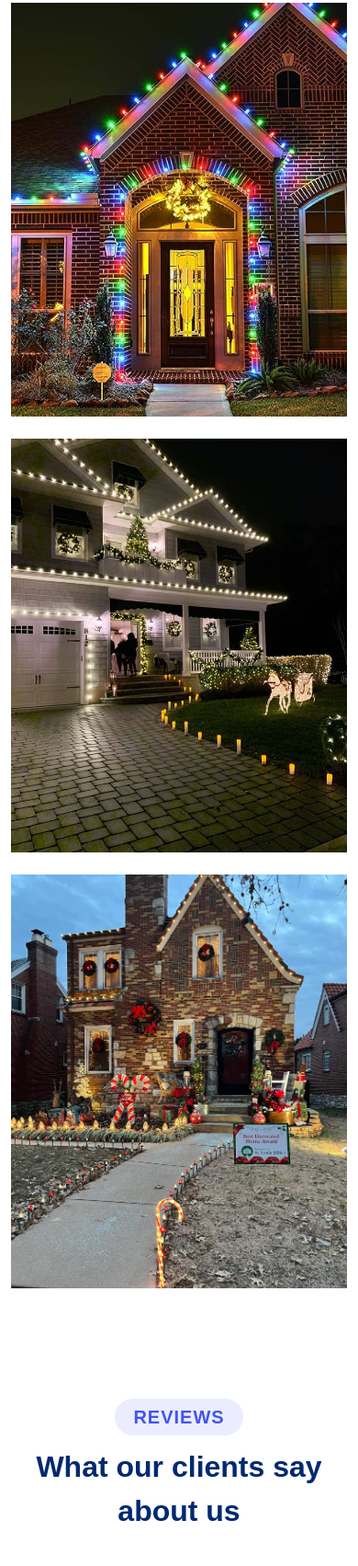
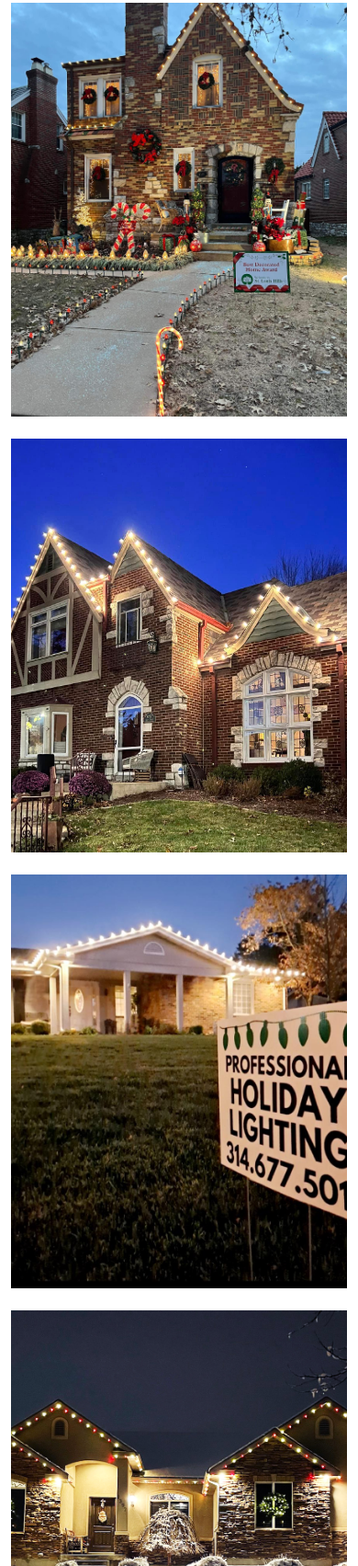
Before and after one commit to JohnRudolph1/New-GlowPro-STL, a plain HTML site: page index.html in a window 390 px wide. Shown: the part 3185-4888 px from the top of the page at 92% size. Drawn offline with Linux system fonts and the light colour scheme.

Commit message:
Additional Gallery Images.html

```diff
--- a/index.html
+++ b/index.html
@@ -131,7 +131,7 @@
       </div>
     </section>
 
-    <!-- Gallery Section -->
+   <!-- Gallery Section Start -->
     <section id="portfolio" class="portfolio section">
       <div class="container section-title" data-aos="fade-up">
         <h2>Gallery</h2>
@@ -141,7 +141,31 @@
         <div class="row gy-4 isotope-container" data-aos="fade-up" data-aos-delay="200">
           <div class="col-lg-4 col-md-6 portfolio-item">
             <div class="portfolio-content h-100">
-              <img src="assets/img/house5.jpg" class="img-fluid" alt="Christmas Lights Display 1">
+              <img src="assets/img/house4.jpg" class="img-fluid" alt="Christmas Lights Display 1">
+              <div class="portfolio-info">
+
+              </div>
+            </div>
+          </div>
+          <div class="col-lg-4 col-md-6 portfolio-item">
+            <div class="portfolio-content h-100">
+              <img src="assets/img/house2.jpg" class="img-fluid" alt="Christmas Lights Display 2">
+              <div class="portfolio-info">
+
+              </div>
+            </div>
+          </div>
+          <div class="col-lg-4 col-md-6 portfolio-item">
+            <div class="portfolio-content h-100">
+              <img src="assets/img/house3.jpg" class="img-fluid" alt="Christmas Lights Display 2">
+              <div class="portfolio-info">
+
+              </div>
+            </div>
+          </div>
+          <div class="col-lg-4 col-md-6 portfolio-item">
+            <div class="portfolio-content h-100">
+              <img src="assets/img/house7.jpg" class="img-fluid" alt="Christmas Lights Display 2">
               <div class="portfolio-info">
 
               </div>
@@ -157,7 +181,7 @@
           </div>
           <div class="col-lg-4 col-md-6 portfolio-item">
             <div class="portfolio-content h-100">
-              <img src="assets/img/house4.jpg" class="img-fluid" alt="Christmas Lights Display 3">
+              <img src="assets/img/house5.jpg" class="img-fluid" alt="Christmas Lights Display 3">
               <div class="portfolio-info">
 
               </div>
@@ -166,6 +190,8 @@
         </div>
       </div>
     </section>
+
+<!-- Gallery Section End -->
 
    <!-- Testimonials Section -->
 <section id="testimonials" class="testimonials section">
```
